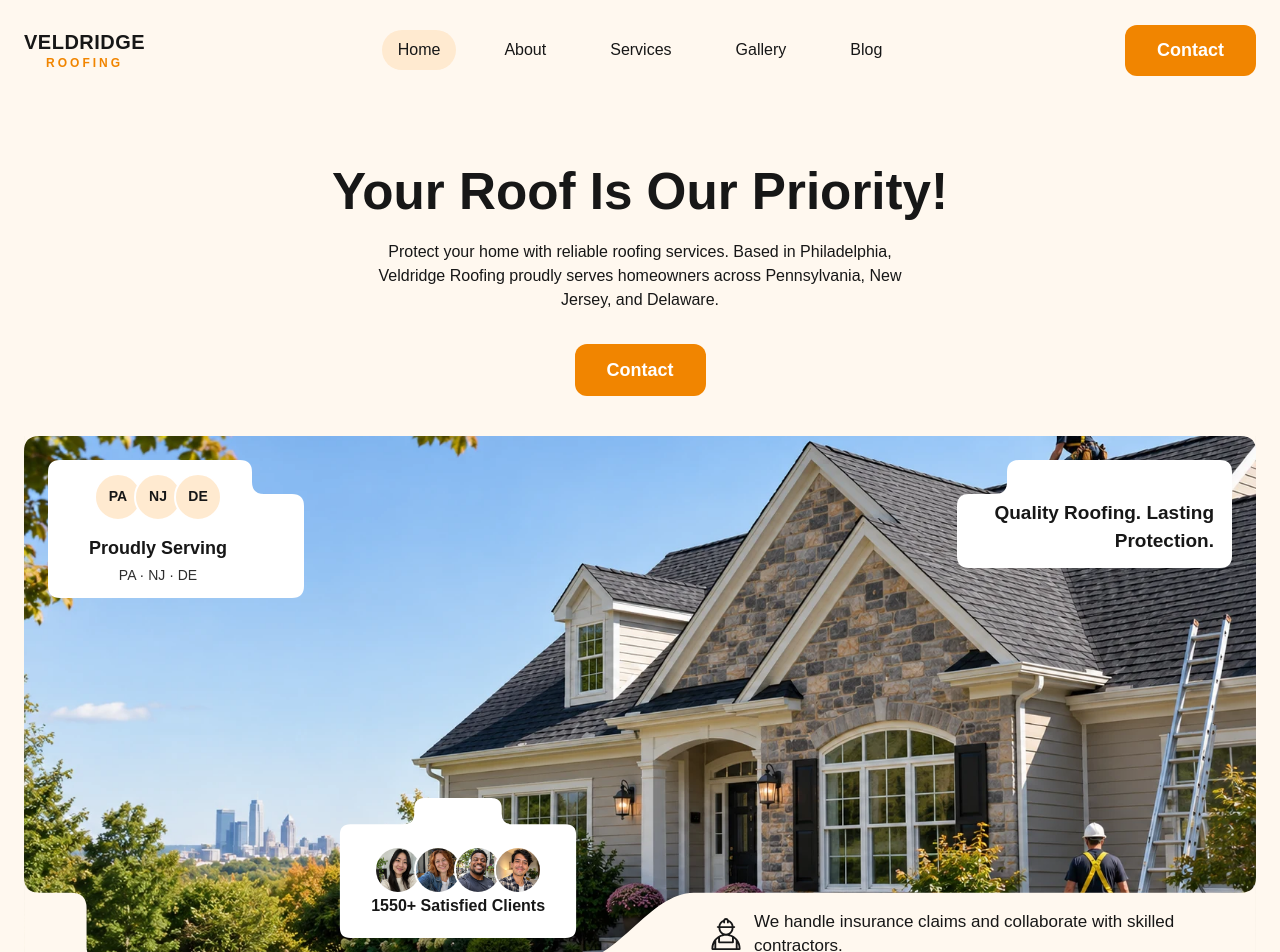
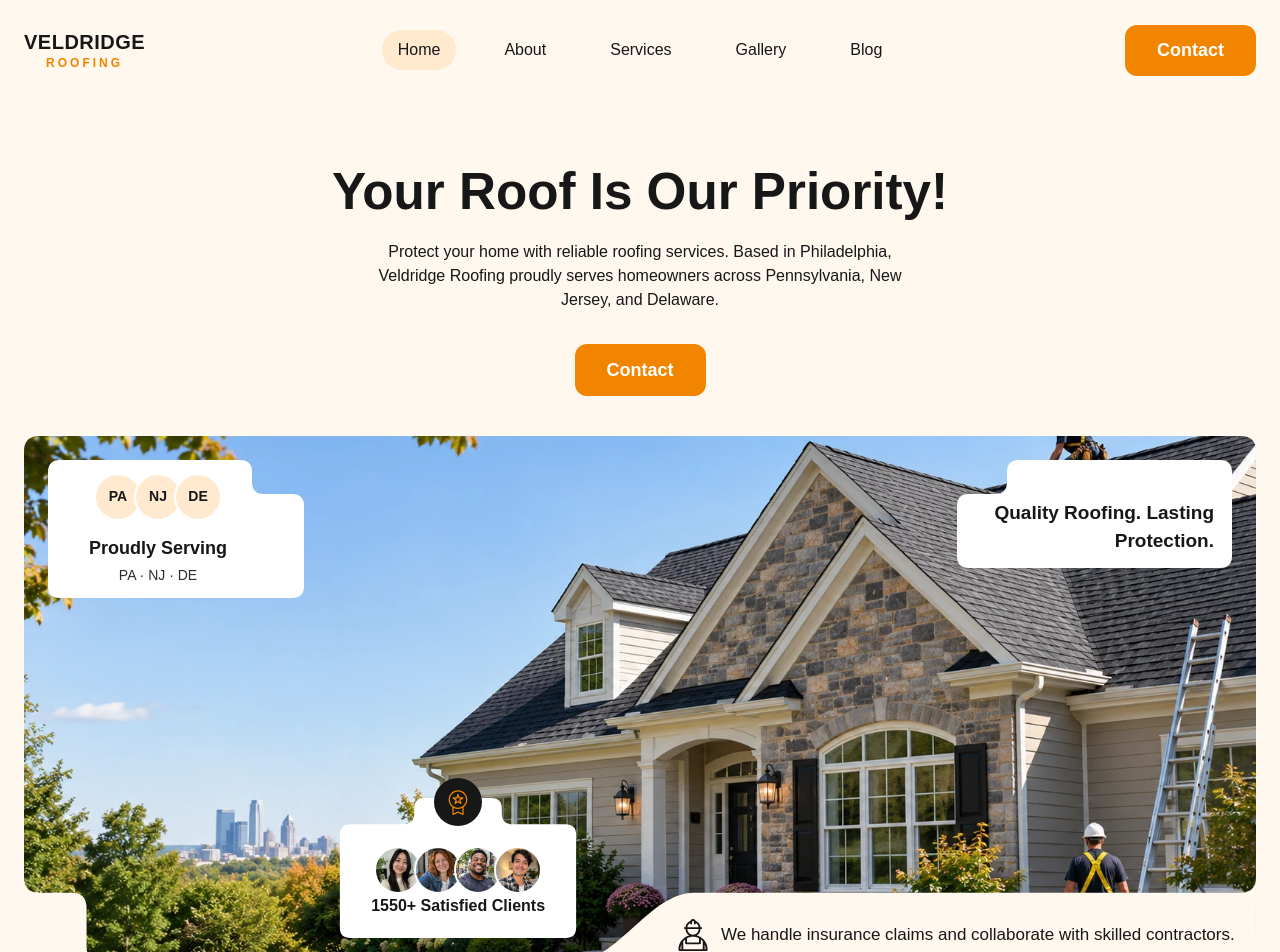
Before and after one commit to AndreyKharebov/veldridge-roofing, a React (Vite) app: page / in a window 1280 px wide. Shown: the top 952 px of the page. Built offline with nearby package versions, Linux system fonts and the light colour scheme.

Commit message:
hero section completed

```diff
--- a/src/components/Hero/Hero.sass
+++ b/src/components/Hero/Hero.sass
@@ -193,6 +193,25 @@
     height: 100%
     pointer-events: none
 
+  &__bottom-icon
+    position: absolute
+    top: -20px
+    left: 50%
+    z-index: 3
+    display: flex
+    align-items: center
+    justify-content: center
+    width: 48px
+    height: 48px
+    border-radius: 50%
+    background-color: vars.$color-text
+    transform: translateX(-50%)
+
+    img
+      display: block
+      width: 30px
+      height: 30px
+
   &__bottom-content
     position: relative
     z-index: 1
@@ -232,13 +251,14 @@
 
   &__insurance
     position: absolute
-    right: 24px
-    bottom: 16px
+    right: 0
+    bottom: 0
     z-index: 2
     display: flex
     align-items: center
     gap: 12px
-    // max-width: 360px
+    height: 10%
+    width: 47%
 
   &__insurance-icon
     flex-shrink: 0
@@ -255,7 +275,7 @@
 @media (max-width: 700px)
   .hero
     padding-top: 40px
-    padding-bottom: 48px
+    padding-bottom: 120px
 
     &__description
       font-size: 15px
@@ -354,8 +374,26 @@
     &__bottom-text
       font-size: 16px
 
+    &__bottom-icon
+      display: none
+
     &__insurance
-      display: none
+      position: absolute
+      top: 100%
+      right: 0
+      bottom: auto
+      left: 0
+      display: flex
+      align-items: center
+      justify-content: center
+      gap: 12px
+      width: 100%
+      margin-top: 20px
+
+    &__insurance-text
+      font-size: 14px
+      line-height: 1.4
+      text-align: center
 
 @media (min-width: 701px) and (max-width: 1100px)
   .hero
@@ -432,27 +470,20 @@
     &__bottom-text
       font-size: 13px
 
-    &__insurance
+    &__bottom-icon
       display: none
 
-
-@media (min-width: 1101px) and (max-width: 1200px)
-  .hero
     &__insurance
-      right: 20px
-      bottom: 4px
-      max-width: 480px
+      position: static
+      order: 4
+      flex: 0 0 100%
+      width: 100%
+      justify-content: center
+      padding: 12px 0
 
     &__insurance-text
       font-size: 16px
 
-@media (min-width: 1201px) and (max-width: 1340px)
-  .hero
-    &__insurance
-      right: 20px
-      bottom: 4px
-      max-width: 526px
-
 @media (prefers-reduced-motion: reduce)
   .hero__button
     transition: none
--- a/src/components/Hero/HeroSlide.jsx
+++ b/src/components/Hero/HeroSlide.jsx
@@ -3,6 +3,7 @@ import heroRightFrame from '../../assets/hero-right-frame.svg';
 import heroLeftFrame from '../../assets/hero-left-frame.svg';
 import heroBottomFrame from '../../assets/hero-bottom-frame.svg';
 import heroInsuranceIcon from '../../assets/hero-insurance-icon.svg';
+import starIcon from '../../assets/star-icon.svg';
 
 const HeroSlide = ({ image, imageAlt, topRight, topLeft, bottom }) => {
   return (
@@ -64,6 +65,9 @@ const HeroSlide = ({ image, imageAlt, topRight, topLeft, bottom }) => {
           alt=''
           aria-hidden='true'
         />
+        <div className='hero__bottom-icon'>
+          <img src={starIcon} alt='' aria-hidden='true' />
+        </div>
 
         <div className='hero__bottom-content'>
           <div className='hero__bottom-avatars' aria-hidden='true'>
```
Also changed, not shown: src/assets/star-icon.svg (added).
